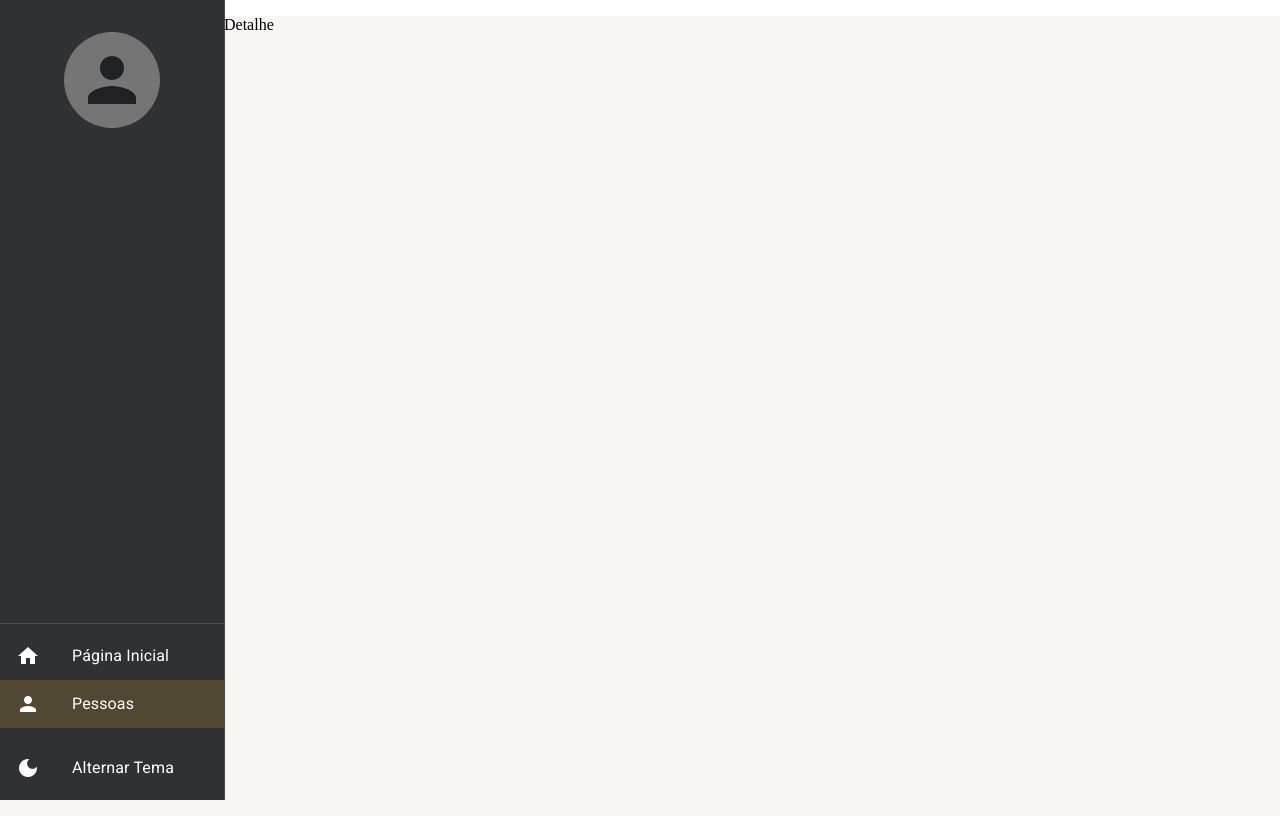
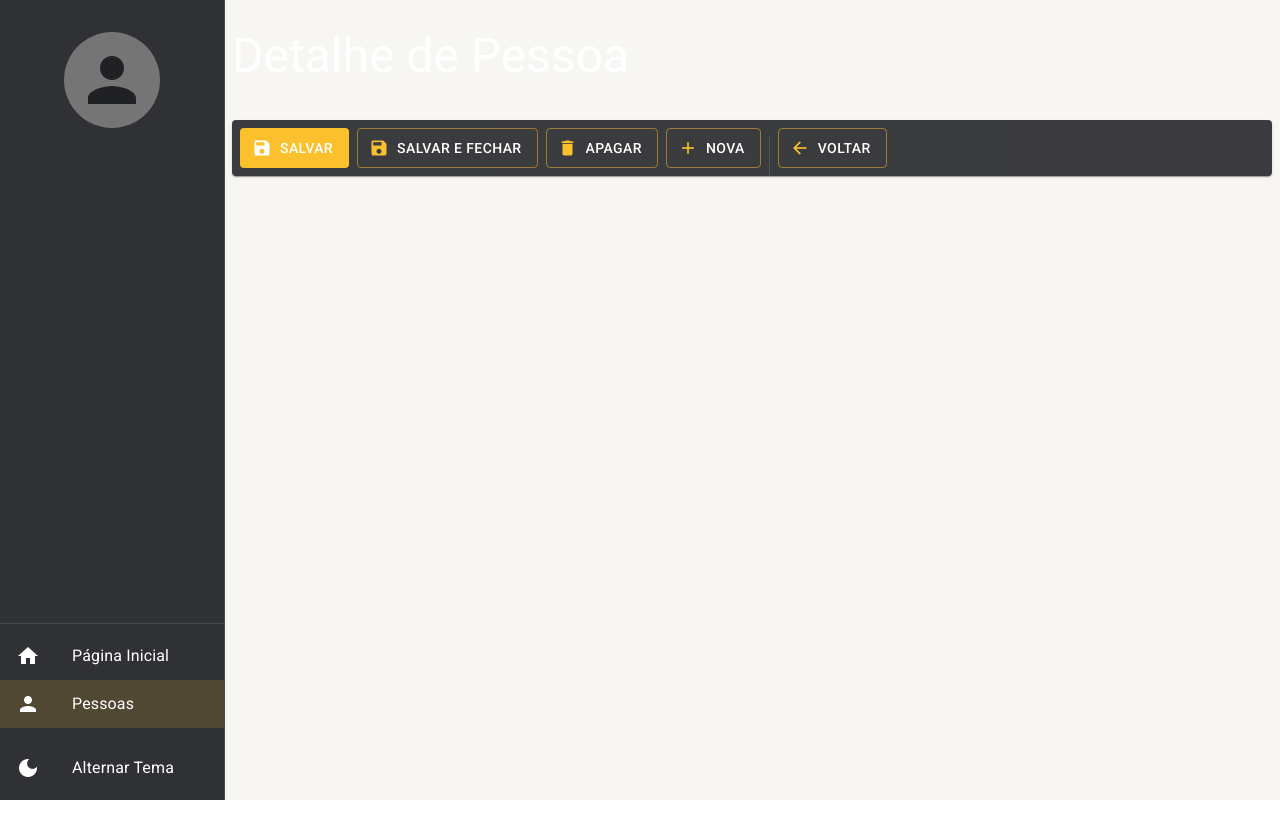
Before and after one commit to Baptiston/ReactMuiClass, a React (Create React App) app: page /pessoas/detalhe/1 in a window 1280 px wide. Built offline with nearby package versions, Linux system fonts and the light colour scheme.

Commit message:
feat: create person detail page

```diff
--- a/src/pages/index.ts
+++ b/src/pages/index.ts
@@ -1,2 +1,3 @@
 export * from './dashboard/Dashboard';
 export * from './person/PersonList';
+export * from './person/PersonDetail';
--- /dev/null
+++ b/src/pages/person/PersonDetail.tsx
@@ -0,0 +1,31 @@
+import { useNavigate, useParams } from 'react-router-dom';
+import { BaseLayoutPage } from '../../shared/layouts';
+import { DetailTool } from '../../shared/components';
+
+export const PersonDetail: React.FC = () => {
+  const { id = 'nova'} = useParams<'id'>();
+  const navigate = useNavigate();
+
+  return (
+    <BaseLayoutPage
+      title='Detalhe de Pessoa'
+      toolBar={
+        <DetailTool
+          buttonNewText='Nova'
+          showSaveAndCloseButton
+          showDeleteButton = {id !== 'nova'}
+          showNewButton = {id !== 'nova'}
+
+          onClickInSave={() => {}}
+          onClickInSaveAndClose={() => {}}
+          onClickInDelete={() => {}}
+
+          onClickInNew={() => navigate('/pessoas/detalhe/nova')}
+          onClickInBack={() => navigate('/pessoas')}
+        />
+      }
+    >
+
+    </BaseLayoutPage>
+  );
+};
--- a/src/pages/person/PersonList.tsx
+++ b/src/pages/person/PersonList.tsx
@@ -62,7 +62,8 @@ export const PersonList: React.FC<ChildrenProps> = () => {
       title="Listagem de Pessoas"
       toolBar={
         <ToolList
-          newButtonText={'Novo'}
+          newButtonText={'Nova'}
+          onClickNewButton={() => navigate('/pessoas/detalhe/nova')}
           showSearchInput
           searchText={searchParams.get('busca') ?? ''}
           atSearchTextChange={text => SetSearchParams({search:text, page:'1'}, {replace: true})}
--- a/src/routes/index.tsx
+++ b/src/routes/index.tsx
@@ -2,6 +2,7 @@ import { Routes, Route, Navigate } from 'react-router-dom';
 import { useDrawerContext } from '../shared/contexts';
 import { useEffect } from 'react';
 import { Dashboard, PersonList } from '../pages';
+import { PersonDetail } from '../pages/person/PersonDetail';
 
 export const AppRoutes = () => {
 
@@ -26,7 +27,7 @@ export const AppRoutes = () => {
     <Routes>
       <Route path='/pagina-inicial' element={<Dashboard/>} />
       <Route path='/pessoas' element={<PersonList/>} />
-      <Route path='/pessoas/detalhe/:id' element={<p>Detalhe</p>} />
+      <Route path='/pessoas/detalhe/:id' element={<PersonDetail/>} />
       <Route path='*' element={<Navigate to='pagina-inicial' />} />
     </Routes>
   );
```
